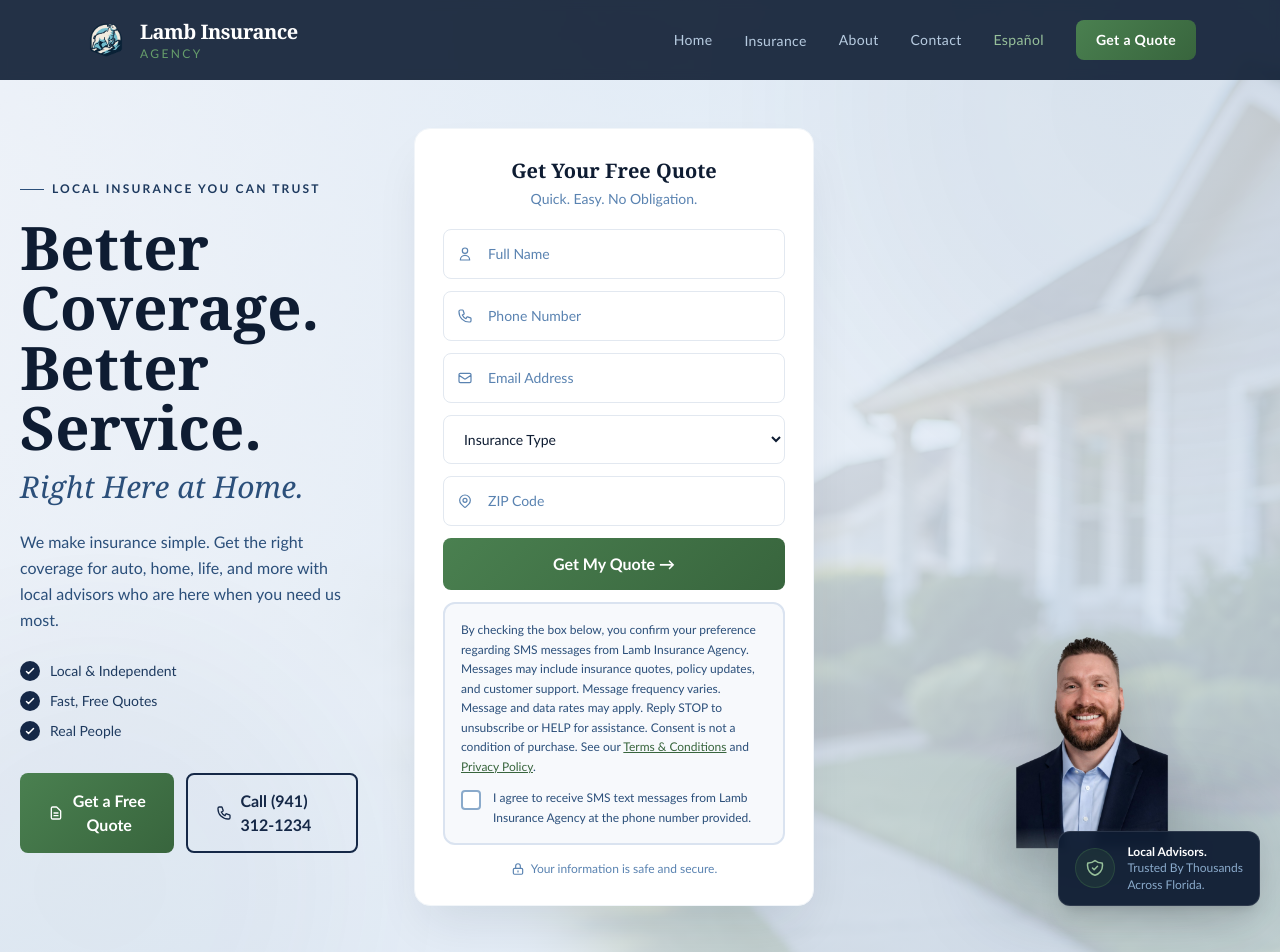
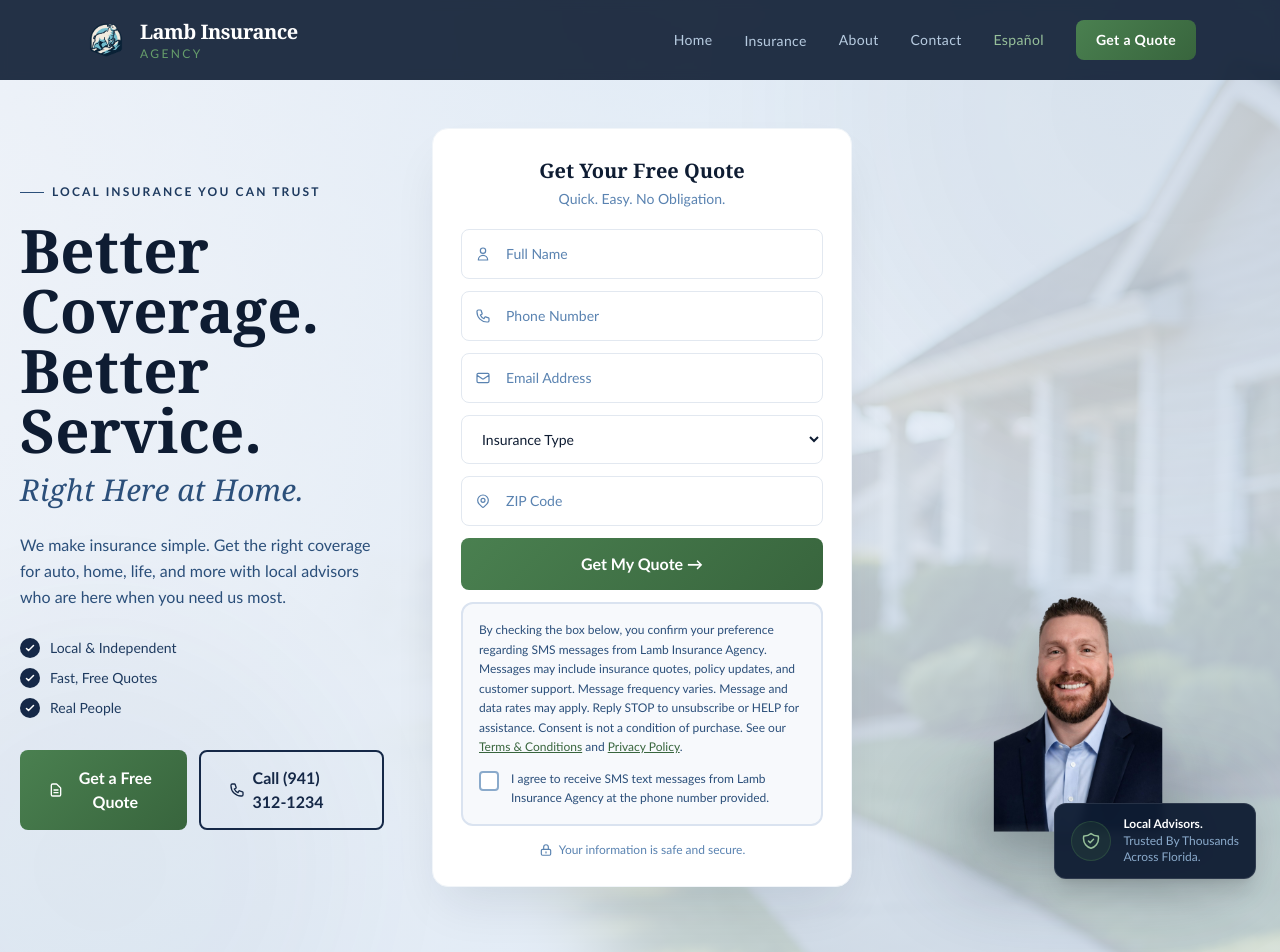
Before and after one commit to abrahamqdiaz-a11y/CodyLambinsurance, a Next.js app: page / in a window 1280 px wide. Shown: the top 952 px of the page. Built offline with nearby package versions, Linux system fonts and the light colour scheme.

Commit message:
Refine hero portrait scale and alignment with reference

```diff
--- a/app/page.tsx
+++ b/app/page.tsx
@@ -513,7 +513,7 @@
 
       <div className="relative z-10 max-w-7xl mx-auto px-5 pt-24 pb-14 md:pt-32 md:pb-20">
         {/* ── Three-column grid (desktop) / stacked (mobile) ── */}
-        <div className="flex flex-col gap-8 lg:grid lg:grid-cols-[1fr_400px_390px] lg:gap-10 xl:gap-14 lg:items-center">
+        <div className="flex flex-col gap-8 lg:grid lg:grid-cols-[1fr_420px_360px] lg:gap-8 xl:gap-12 lg:items-center">
 
           {/* ── Col 1: Left copy ── */}
           <div>
@@ -590,22 +590,22 @@
 
           {/* ── Col 3: Agent photo + trust badge (desktop only) ── */}
           <div className="hidden lg:flex flex-col items-end justify-end self-stretch relative">
-            <div className="relative w-full h-full flex items-end justify-end pr-2 pb-2">
+            <div className="relative w-full h-full flex items-end justify-end pr-1">
               <div
-                className="absolute right-0 bottom-0 w-[270px] h-24 rounded-full bg-navy-900/20 blur-2xl"
+                className="absolute right-4 bottom-1 w-[300px] h-24 rounded-full bg-navy-900/25 blur-2xl"
                 aria-hidden="true"
               />
               <Image
                 src="/Untitled design (16).png"
                 alt="Cody Lamb, local insurance advisor serving Sarasota, FL"
-                width={320}
-                height={430}
-                className="object-contain object-bottom w-full max-w-[320px] drop-shadow-2xl"
-                style={{ maskImage: "linear-gradient(to bottom, black 78%, transparent 100%)" }}
+                width={390}
+                height={520}
+                className="object-contain object-bottom w-full max-w-[390px] drop-shadow-2xl"
+                style={{ maskImage: "linear-gradient(to bottom, black 82%, transparent 100%)" }}
                 priority
               />
               {/* Floating trust badge */}
-              <div className="absolute bottom-0 right-0 max-w-[210px]">
+              <div className="absolute bottom-2 right-1 max-w-[210px]">
                 <TrustBadge />
               </div>
             </div>
```
